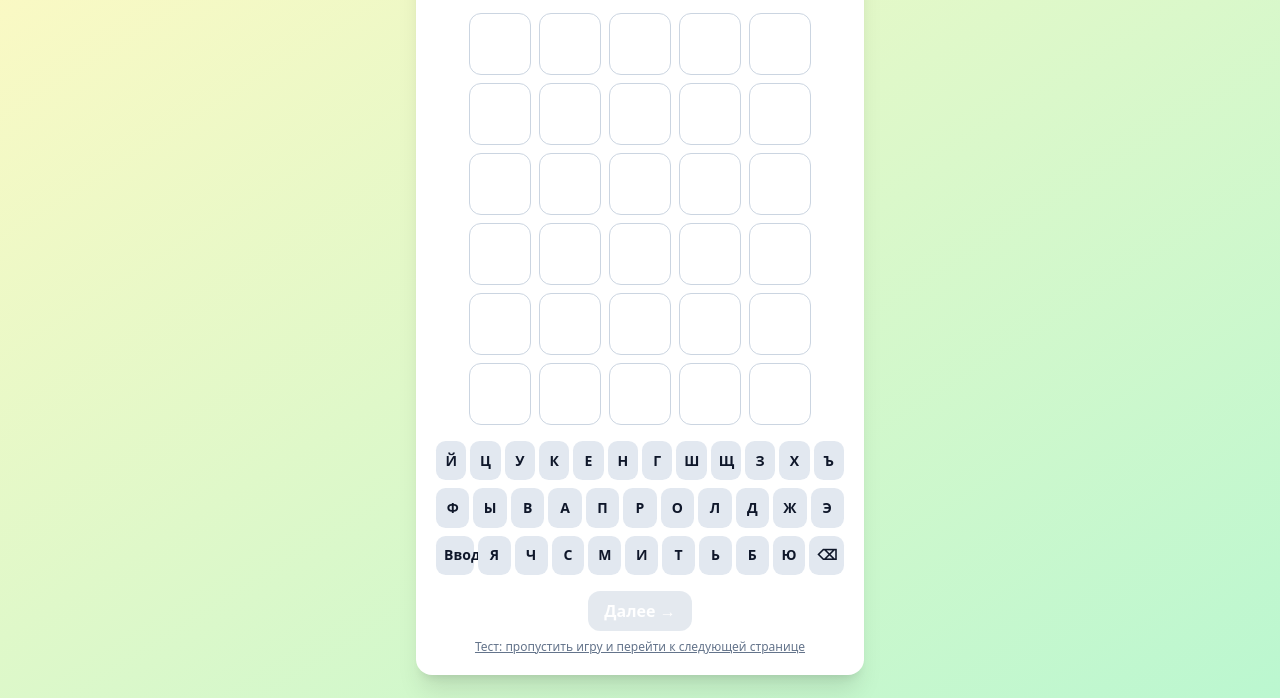
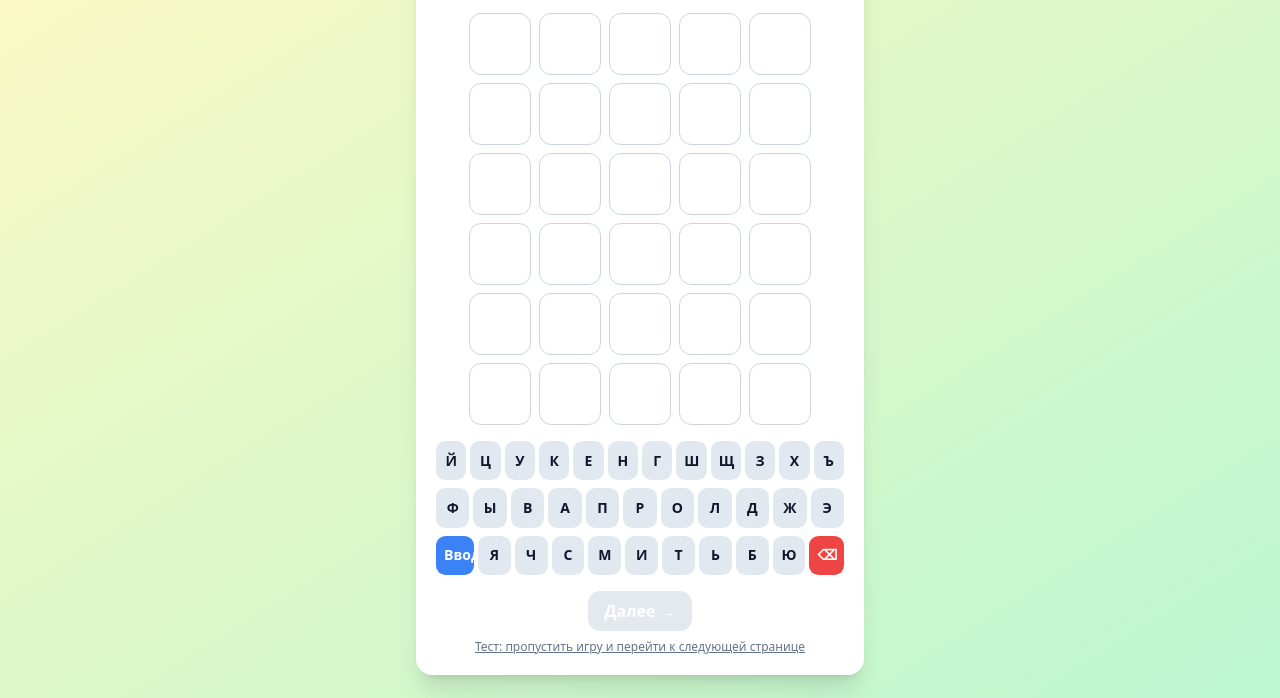
Before and after one commit to alexkuzmichev/RodionQuest, a plain HTML site: page puzzle1.html in a window 1280 px wide. Shown: the part 102-800 px from the top of the page. Drawn offline with nearby package versions, Linux system fonts and the light colour scheme.

Commit message:
Update puzzle1.html

```diff
--- a/puzzle1.html
+++ b/puzzle1.html
@@ -21,6 +21,11 @@
     .kbd--correct { background:#22c55e; color:#fff; }
     .kbd--present { background:#eab308; color:#fff; }
     .kbd--absent  { background:#64748b; color:#fff; }
+    .kbd--action { background:#3b82f6; color:#fff; font-weight:700; }
+    .kbd--action:hover { background:#2563eb; }
+    .kbd--action.entered { background:#059669; }
+    .kbd--action.delete { background:#ef4444; }
+    .kbd--action.delete:hover { background:#dc2626; }
   </style>
 </head>
 <body class="min-h-screen bg-gradient-to-br from-yellow-100 to-green-200 flex items-center justify-center p-4 text-slate-900">
@@ -33,7 +38,7 @@
       <div id="board" class="grid grid-rows-6 gap-2 mb-4 justify-items-center"></div>
 
       <!-- Клавиатура: каждая строка — flex с равным распределением -->
-      <div id="keyboard" class="select-none space-y-2"></div>
+      <div id="keyboard" class="select-none space-y-2 -mx-4 sm:-mx-5 px-4 sm:px-5"></div>
 
       <!-- Кнопка перехода дальше (активируется при победе) -->
       <div class="mt-4 flex justify-center">
@@ -53,7 +58,7 @@
 <script>
 // ====== Настройки ======
 const ROWS = 6, COLS = 5;
-const SECRET = 'САПОГ'; // загаданное слово (кириллица, 5 букв)
+const SECRET = 'ФЕРМА'; // загаданное слово (кириллица, 5 букв)
 
 // ====== DOM ======
 const board = document.getElementById('board');
@@ -100,8 +105,13 @@ function createKeyboard(){
       b.textContent = k;
       b.dataset.key = k;
       b.className = 'kbd text-sm';
-      if (k === 'Ввод') b.style.flex = '1.3 1 0%';     // Enter немного шире
-      if (k === '⌫')    b.style.flex = '1.1 1 0%';     // Backspace слегка шире
+      if (k === 'Ввод') {
+        b.style.flex = '1.3 1 0%';     // Enter немного шире
+        b.classList.add('kbd--action');
+      } else if (k === '⌫') {
+        b.style.flex = '1.1 1 0%';     // Backspace слегка шире
+        b.classList.add('kbd--action', 'delete');
+      }
       b.addEventListener('click', ()=>handleKey(k));
       line.appendChild(b);
     });
@@ -111,6 +121,8 @@ function createKeyboard(){
 function colorKeyboard(letter, status){
   const btn = keyboard.querySelector(`[data-key="${letter}"]`);
   if (!btn) return;
+  // Не изменяем цвет для кнопок действий (Ввод и ⌫)
+  if (btn.classList.contains('kbd--action')) return;
   const pr = {'':0,'absent':1,'present':2,'correct':3};
   const cur = btn.dataset.status || '';
   if (pr[status] <= pr[cur]) return;
```
